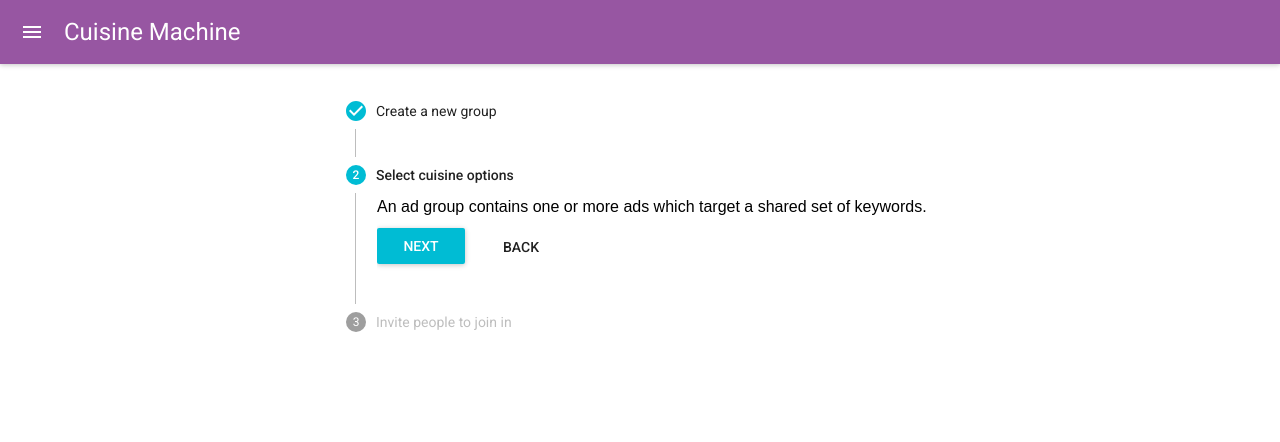
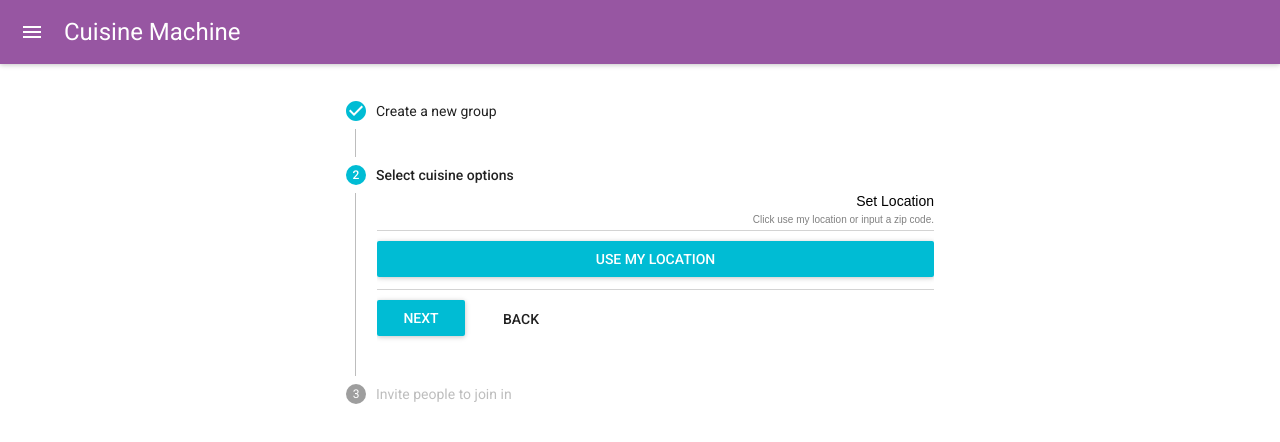
Before and after one commit to THEAverageSpeedBurrito/CuisineMachine, a React (Create React App) app in the folder cuisine-machine/: page /newgroup in a window 1280 px wide. Both pictures are taken after a click on the button "NEXT". Shown: the top 442 px of the page. Built offline with nearby package versions, Linux system fonts and the light colour scheme.

Commit message:
integrating maps api

```diff
--- a/cuisine-machine/src/components/GroupForm.js
+++ b/cuisine-machine/src/components/GroupForm.js
@@ -15,12 +15,10 @@ var style = {
   main_form: {
     width: '100%',
     height: '100vh',
-    // boxShadow: '0 0 4px 0 rgba(0, 0, 0, 0.3)',
     padding: 5,
   },
   form_section: {
-    margin: '20px 0 0 0',
-
+    margin: '0 0 0 0',
   },
   input: {
     margin: 5,
@@ -28,16 +26,18 @@ var style = {
   section_header: {
     fontSize: 14,
     textAlign: 'center',
-    borderBottom: '1px solid lightgray',
     paddingBottom: 5,
-    margin: '10px 0 10px 0',
-    textTransform: 'capitalize'
+    margin: '0 0 0 0',
+    textTransform: 'capitalize',
+    textAlign: 'right'
   },
   subtext: {
     color: 'gray',
     fontSize: '10px',
-    marginTop: '-5px',
-    textAlign: 'center'
+    textAlign: 'right',
+    margin: '0',
+    padding: '0 0 5px 0',
+    borderBottom: '1px solid lightgray',
   },
   cuisine_style: {
     width: '100%',
@@ -53,17 +53,20 @@ class GroupForm extends Component {
 
   state = {
     finished: false,
-    stepIndex: 0
+    stepIndex: 0,
+    loc: undefined
   }
 
+  // handle next stepper
   handleNext = () => {
     var {stepIndex} = this.state
-
     this.setState({
       stepIndex: stepIndex + 1,
-      finished: stepIndex <= 2
+      finished: stepIndex <= 2,
+      loc: this.state.loc
     })
   }
+  // handle previous stepper
   handlePrev = () => {
     var {stepIndex} = this.state
     if(stepIndex > 0){
@@ -72,16 +75,24 @@ class GroupForm extends Component {
       })
     }
   }
+  // get geo location
+  getLoc = () => {
+    if ("geolocation" in navigator) {
+      navigator.geolocation.getCurrentPosition(function(pos) {
+        console.log(pos);
+      })
+    } else {
+      console.log('not getting location');
+    }
+  }
 
   renderStepActions(step) {
     const {stepIndex} = this.state;
 
     return (
-      <div style={{margin: '12px 0'}}>
+      <div style={{margin: '12px 0', padding: '10px 0 0 0', borderTop: '1px solid lightgray'}}>
         <RaisedButton
           label={stepIndex === 2 ? 'Finish' : 'Next'}
-          disableTouchRipple={true}
-          disableFocusRipple={true}
           primary={true}
           onClick={this.handleNext}
           style={{marginRight: 12}}
@@ -90,8 +101,6 @@ class GroupForm extends Component {
           <FlatButton
             label="Back"
             disabled={stepIndex === 0}
-            disableTouchRipple={true}
-            disableFocusRipple={true}
             onClick={this.handlePrev}
           />
         )}
@@ -134,7 +143,16 @@ class GroupForm extends Component {
           <Step>
             <StepLabel>Select cuisine options</StepLabel>
             <StepContent>
-              <p>An ad group contains one or more ads which target a shared set of keywords.</p>
+              <p style={style.section_header}>Set location</p>
+              <p style={style.subtext}>Click use my location or input a zip code.</p>
+              <div className="row">
+                <RaisedButton
+                  label="Use My Location"
+                  primary={true}
+                  onClick={this.getLoc}
+                  style={{width: '100%'}}
+                />
+              </div>
               {this.renderStepActions(1)}
             </StepContent>
           </Step>
--- a/cuisine-machine/src/index.css
+++ b/cuisine-machine/src/index.css
@@ -32,6 +32,12 @@ p {
   height: 100%;
 }
 
+.row {
+  width: 100%;
+  height: auto;
+  margin: 10px 0;
+}
+
 .wrapper {
   margin: 0 auto;
   width: 100%;
```
